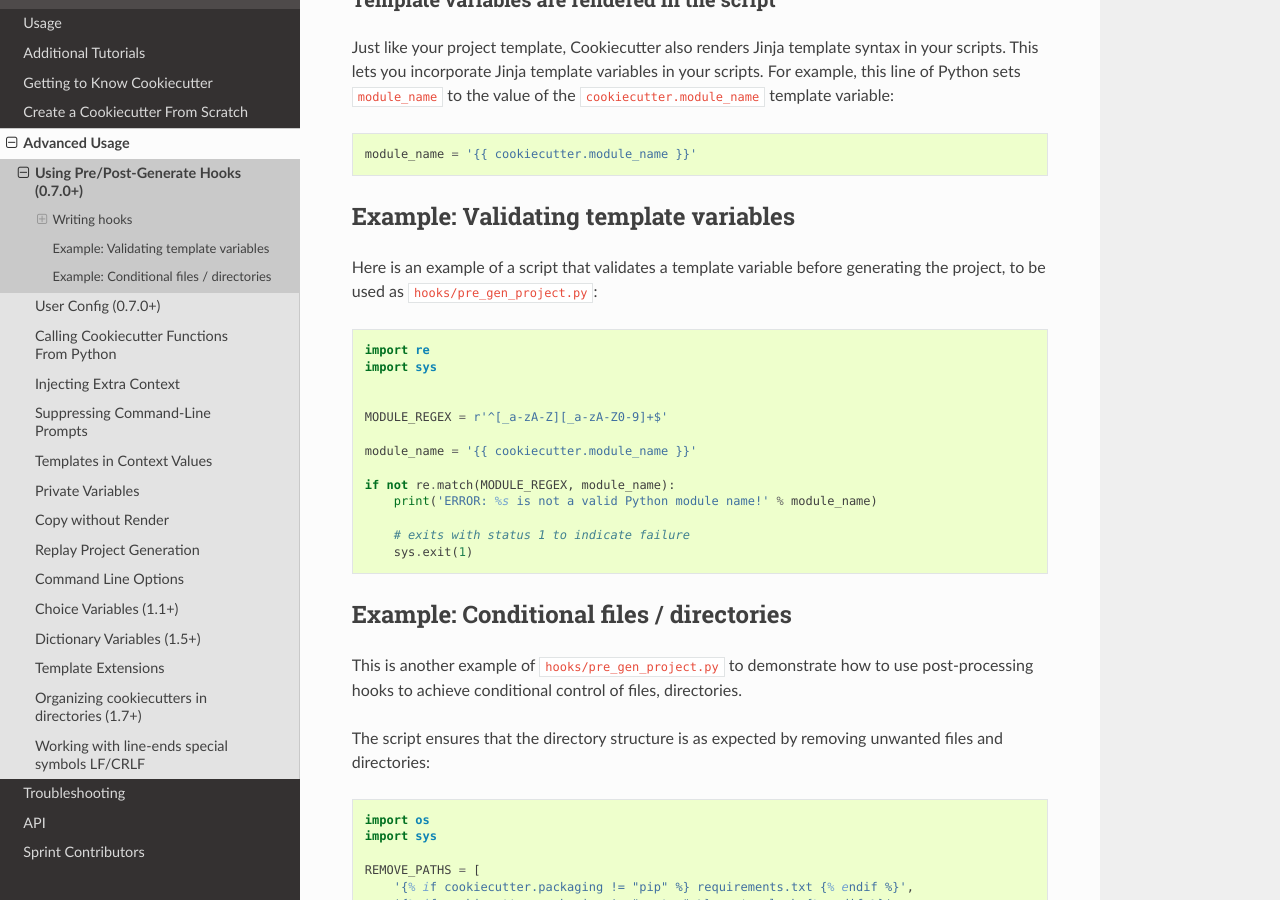
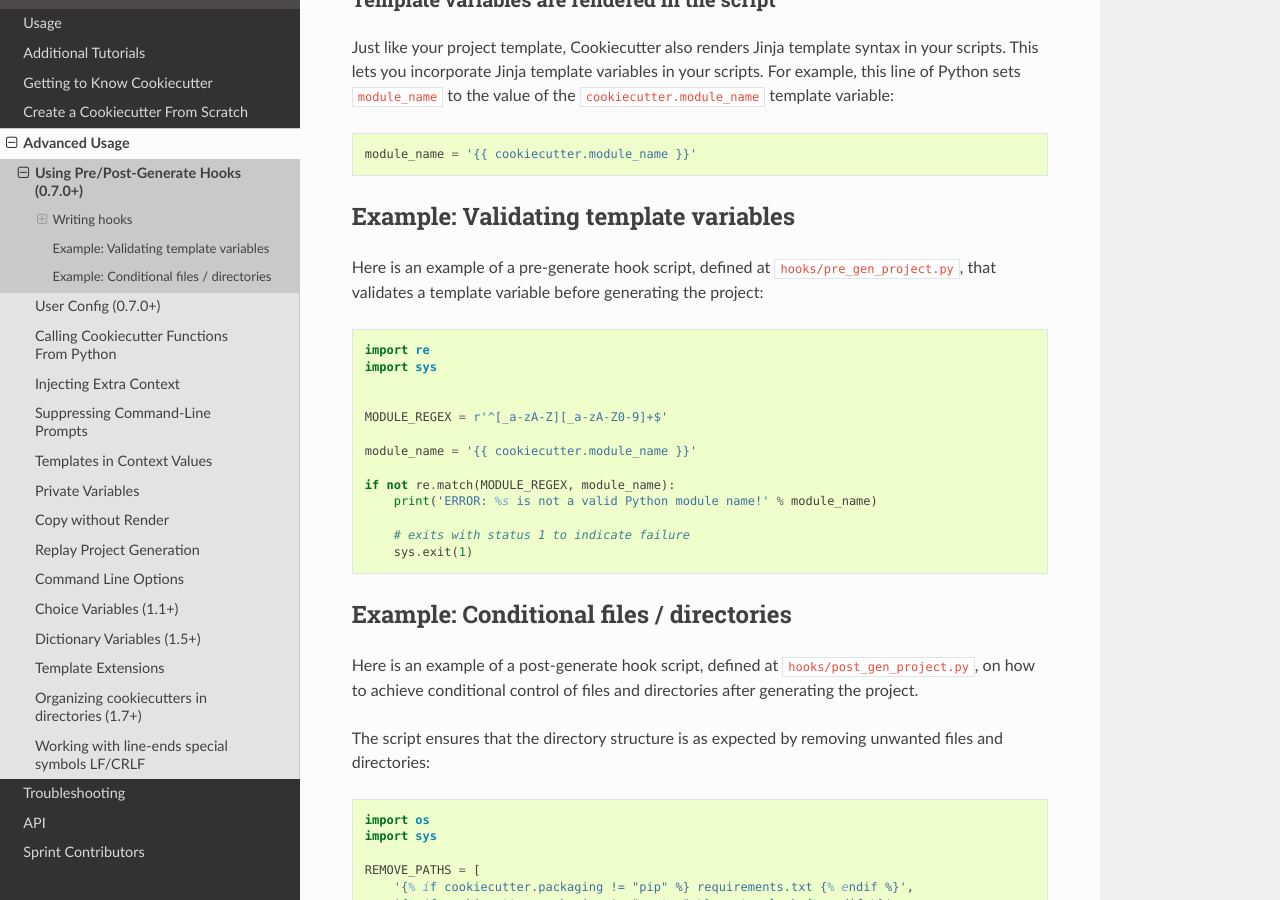
Before and after one commit to c-allen-tech/cookie, a Sphinx documentation site: the page built from docs/advanced/hooks.rst, in a window 1280 px wide and 900 px high, scrolled down 1159 px. Built offline with Sphinx 7.4.7 and the Read the Docs theme 2.0.0, drawn with Linux system fonts in a browser that asks for light colours; formulas are drawn with MathJax 3.

Commit message:
docs: rewrite the conditional files / directories example description. (#1437)
* docs: rewrite the conditional files / directories example description.

The example didn't match the description structure of the previous
example and it mentioned the pre_gen_project, when it should be
post_gen_project hook.

* docs: improve hooks example phrasing

```diff
--- a/docs/advanced/hooks.rst
+++ b/docs/advanced/hooks.rst
@@ -67,8 +67,9 @@ value of the ``cookiecutter.module_name`` template variable:
 Example: Validating template variables
 --------------------------------------
 
-Here is an example of a script that validates a template variable
-before generating the project, to be used as ``hooks/pre_gen_project.py``:
+Here is an example of a pre-generate hook script, defined at
+``hooks/pre_gen_project.py``, that validates a template variable before generating the
+project:
 
 .. code-block:: python
 
@@ -88,9 +89,10 @@ before generating the project, to be used as ``hooks/pre_gen_project.py``:
 
 Example: Conditional files / directories
 ----------------------------------------
-This is another example of ``hooks/pre_gen_project.py`` to demonstrate
-how to use post-processing hooks to achieve conditional control of files,
-directories.
+
+Here is an example of a post-generate hook script, defined at
+``hooks/post_gen_project.py``, on how to achieve conditional control of files and
+directories after generating the project.
 
 The script ensures that the directory structure is as expected by
 removing unwanted files and directories:
```
